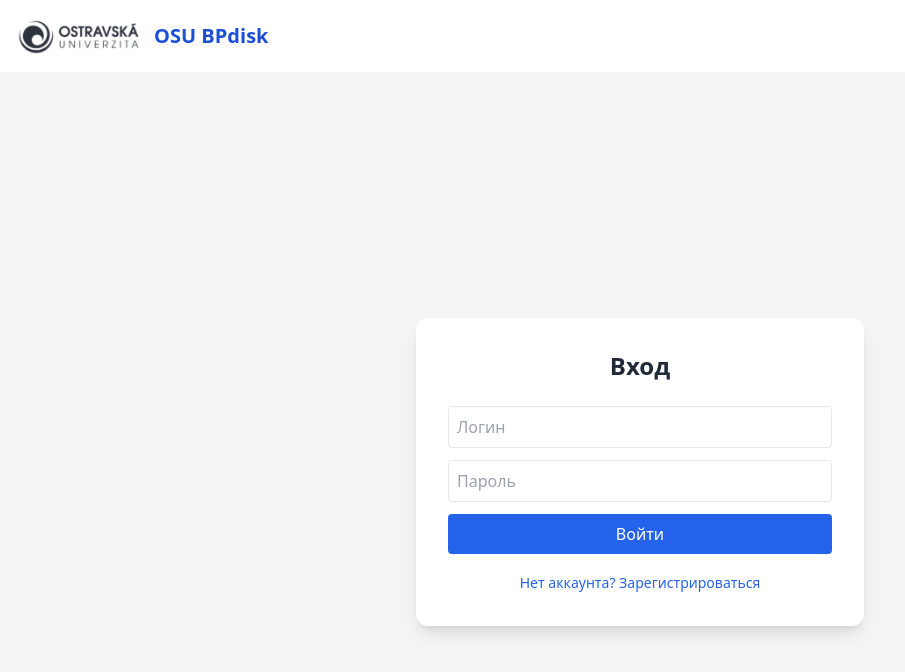
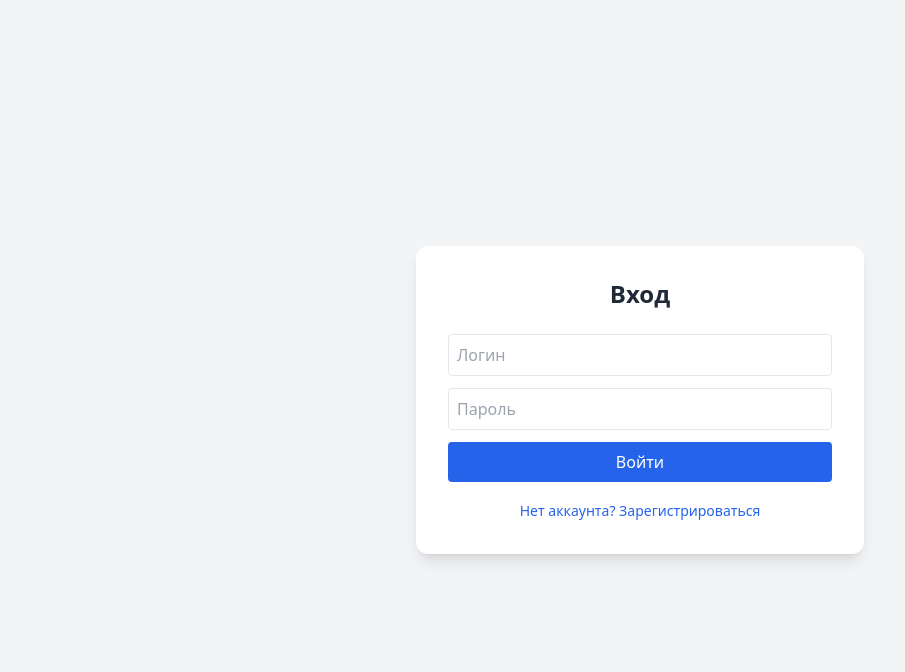
Before and after one commit to Sasha21278/front1.0, a React (Vite) app: page / in a window 1280 px wide. Shown: the top 672 px of the page, without its empty margins (0-905 px from the left). Built offline with nearby package versions, Linux system fonts and the light colour scheme; no server answers.

Commit message:
working navbar

```diff
--- a/src/App.jsx
+++ b/src/App.jsx
@@ -8,13 +8,15 @@ import Home from "./pages/Home";
 import Admin from "./pages/Admin";
 import DocumentUpload from "./components/DocumentUpload";
 import PrivateRoute from "./components/PrivateRoute";
-import Profile from "./pages/Profile"; // добавь, если ещё не подключил
+import Profile from "./pages/Profile";
 
 const App = () => {
+    const isLoggedIn = !!localStorage.getItem("token");
+
     return (
         <>
             <BrowserRouter>
-                <Navbar />
+                {isLoggedIn && <Navbar />}
                 <Routes>
                     <Route path="/" element={<Login />} />
                     <Route path="/register" element={<Register />} />
--- a/src/components/Navbar.jsx
+++ b/src/components/Navbar.jsx
@@ -1,51 +1,36 @@
+import React from "react";
 import { Link, useNavigate } from "react-router-dom";
-import { useEffect, useState } from "react";
-import { logout } from "../services/auth";
-import { getProfile } from "../services/api";
+import { logout } from "../services/api";
 
-function Navbar() {
-    const [user, setUser] = useState(null);
+const Navbar = () => {
     const navigate = useNavigate();
+    const token = localStorage.getItem("token");
 
-    useEffect(() => {
-        getProfile()
-            .then((res) => setUser(res.data))
-            .catch(() => setUser(null));
-    }, []);
+    if (!token) return null; // ⛔️ Не показываем navbar, если нет токена
 
     const handleLogout = () => {
-        logout();
-        navigate("/login");
+        logout().finally(() => {
+            localStorage.removeItem("token");
+            navigate("/");
+        });
     };
 
     return (
-        <nav className="flex items-center justify-between p-4 bg-white shadow-md">
-            <Link to="/" className="flex items-center gap-2">
-                <img src="/logo.png" alt="OSU BPdisk" className="h-10" />
-                <span className="text-xl font-bold text-blue-700">OSU BPdisk</span>
-            </Link>
-
-            <div className="flex items-center gap-4">
-                {user && (
-                    <>
-                        <Link to="/home" className="text-blue-600 hover:underline">🏠 Домой</Link>
-
-                        <Link to="/profile" className="text-blue-600 hover:underline">👤 Профиль</Link>
-
-                        {user.role === "ADMIN" && (
-                            <Link to="/admin" className="text-purple-600 font-semibold hover:underline">
-                                🛠 Администрирование
-                            </Link>
-                        )}
-
-                        <button onClick={handleLogout} className="text-red-600 hover:underline">
-                            Выйти
-                        </button>
-                    </>
-                )}
+        <header className="bg-white shadow-md">
+            <div className="max-w-7xl mx-auto px-4 py-3 flex justify-between items-center">
+                <div className="flex items-center space-x-4">
+                    <img src="/logo.png" alt="Logo" className="h-8" />
+                    <span className="font-bold text-lg text-blue-800">OSU BPdisk</span>
+                </div>
+                <nav className="space-x-4">
+                    <Link to="/home" className="text-sm hover:underline">🏠 Домой</Link>
+                    <Link to="/profile" className="text-sm hover:underline">👤 Профиль</Link>
+                    <Link to="/admin" className="text-sm hover:underline">⚙️ Администрирование</Link>
+                    <button onClick={handleLogout} className="text-sm text-red-600 hover:underline">Выйти</button>
+                </nav>
             </div>
-        </nav>
+        </header>
     );
-}
+};
 
 export default Navbar;
```
